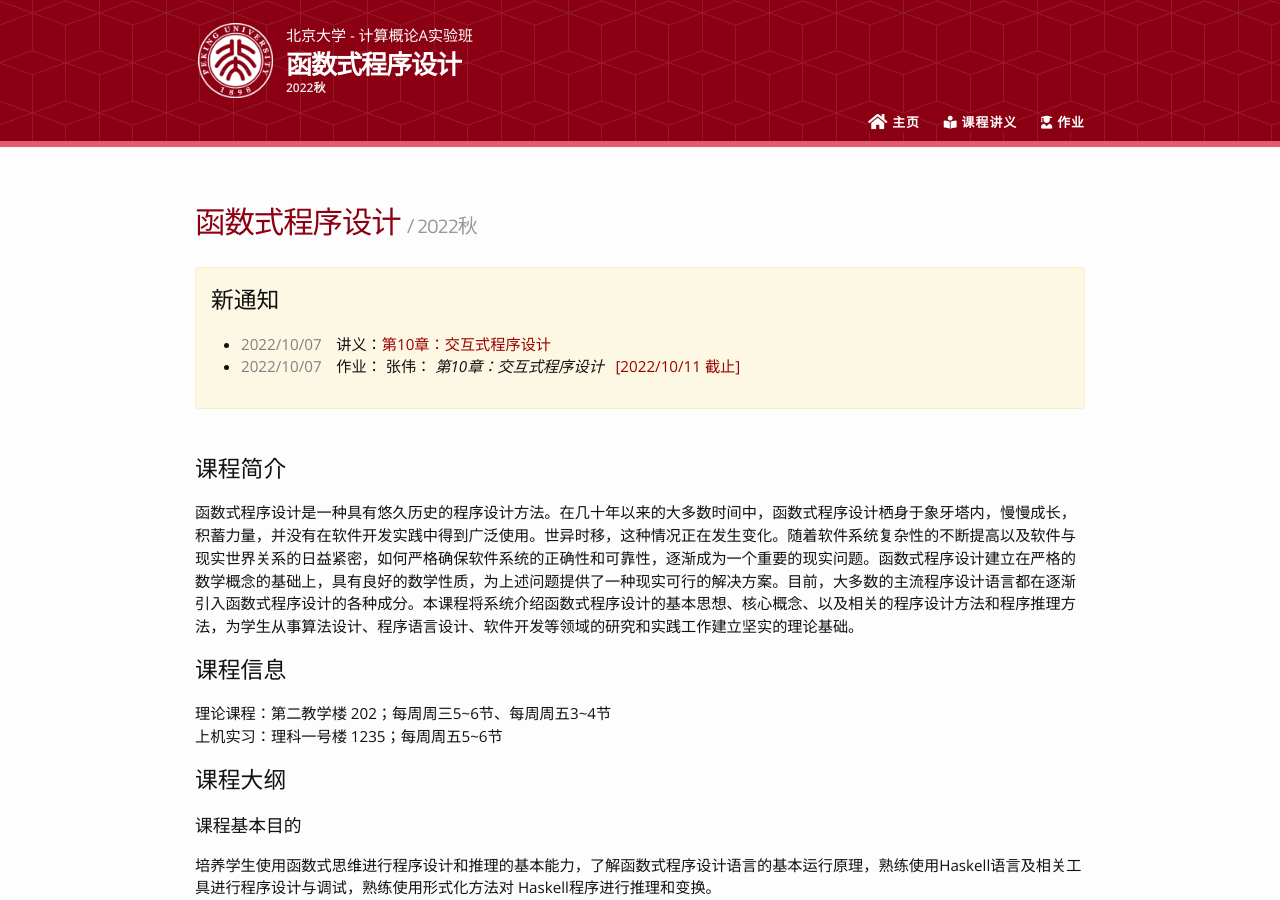
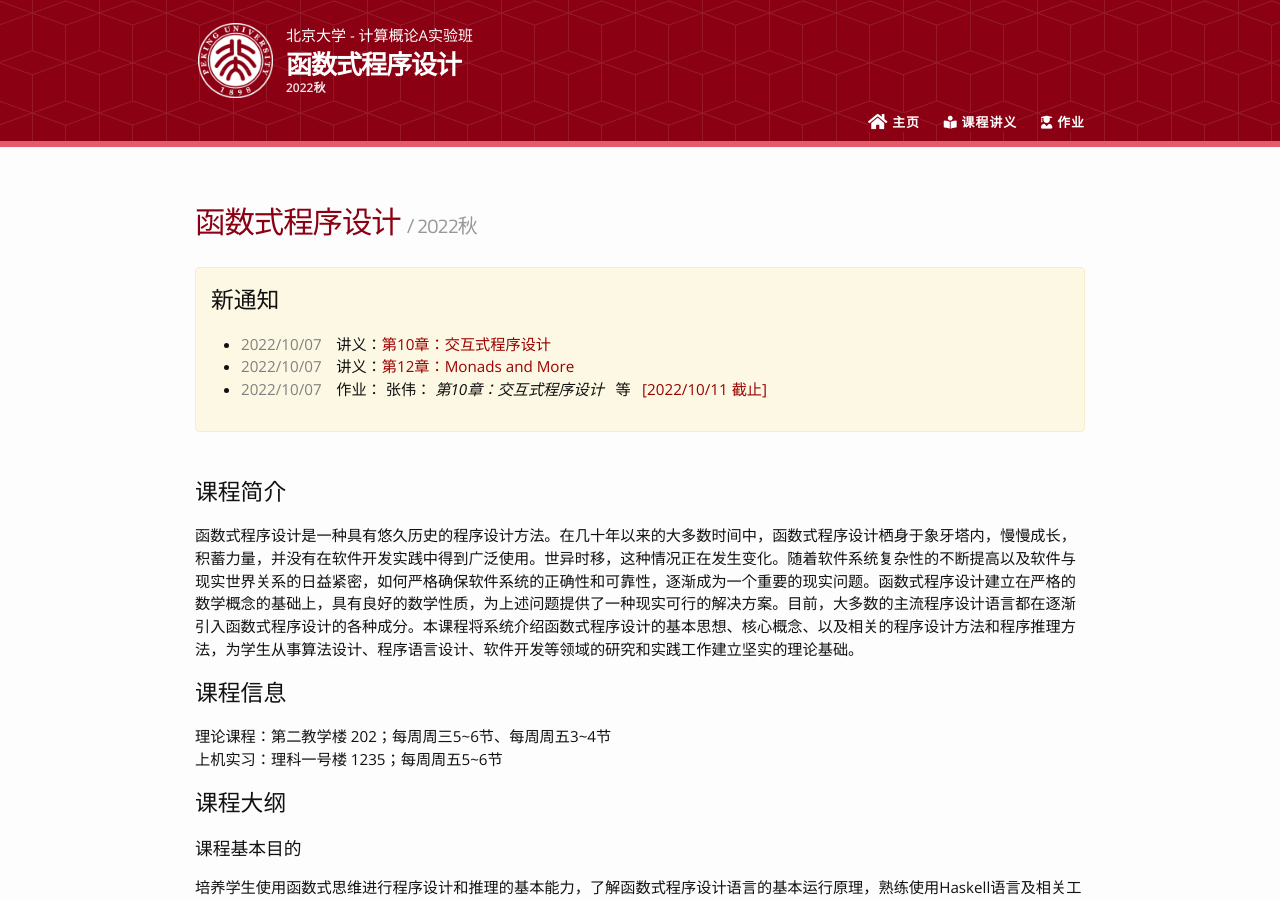
Before and after one commit to zhenjiang888/FP, a Jekyll site: the page built from 2022/index.md, in a window 1280 px wide and 900 px high. Built offline with Jekyll 4.4.1, drawn with Linux system fonts in a browser that asks for light colours; nearby versions of some CDN libraries; our own code applies the rules of GitHub Pages for plain Markdown files.

Commit message:
Upload ch12

```diff
--- a/_data/_2022.yaml
+++ b/_data/_2022.yaml
@@ -110,6 +110,8 @@
   slides:
   - title: "第10章：交互式程序设计"
     link: ch10 interactive programming.pdf
+  - title: "第12章：Monads and More"
+    link: ch12 monads and more.pdf
   assignment:
     descriptions:
     - text: 【9】完成第10章课程讲义上的习题，仅需要提交第一题的代码。您可以需要在本地修改文件名以保证与模块名一致
```
Also changed, not shown: 2 other files.
